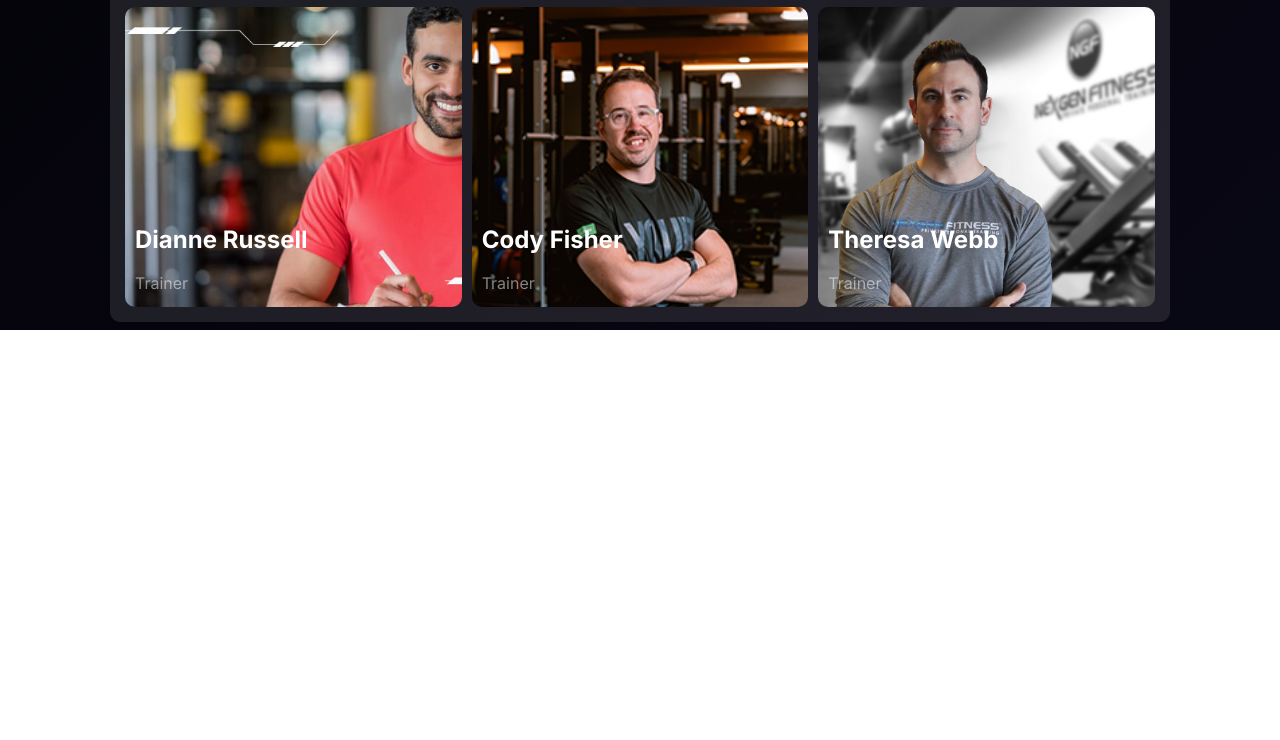
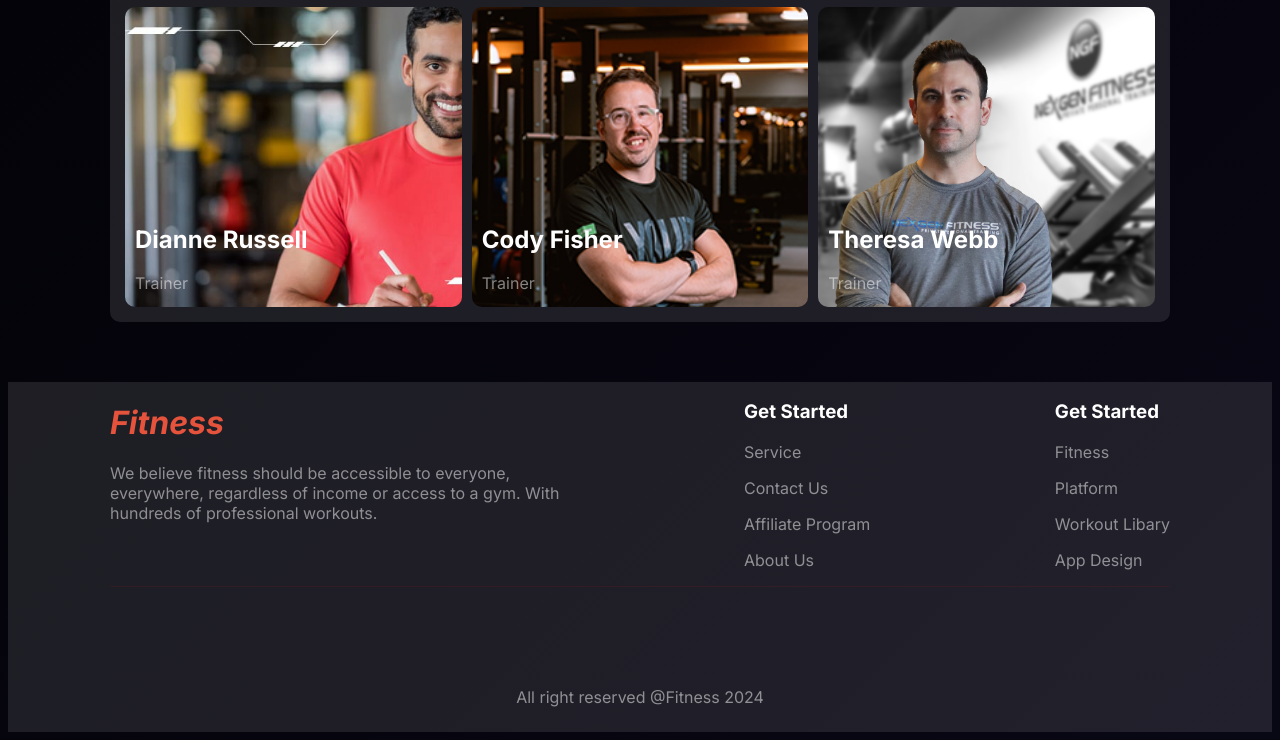
Before and after one commit to mohammad-imran-eng/fitness, a plain HTML site: page index.html in a window 1280 px wide. Shown: the part 2882-3622 px from the top of the page. Before the commit the page ends 3212 px from the top, so only its background shows below. Drawn offline with Linux system fonts and the light colour scheme; a web font is replaced by a local one.

Commit message:
added new section

```diff
--- a/index.html
+++ b/index.html
@@ -180,7 +180,8 @@
         <section class="ourTeam">
             <h1 class="title">Meet Our Team</h1>
             <p class="sub-title">We believe fitness should be accessible to everyone, everywhere, regardless of income
-               <br> or access to a gym.</p>
+                <br> or access to a gym.
+            </p>
             <div class="teamImg">
                 <div class="team-img1">
                     <div class="img-text">
@@ -223,6 +224,35 @@
 
     </main>
 
+    <footer>
+        <div class="footer-container">
+            <div class="first">
+                <h1>Fitness</h1>
+                <p>We believe fitness should be accessible to everyone,<br> everywhere, regardless of income or access to a
+                    gym. With <br> hundreds of professional workouts.</p>
+            </div>
+            <div class="second">
+                <h3>Get Started</h3>
+                <p>Service</p>
+                <p>Contact Us</p>
+                <p>Affiliate Program</p>
+                <p>About Us</p>
+            </div>
+            <div class="third">
+                <h3>Get Started</h3>
+                <p>Fitness</p>
+                <p>Platform</p>
+                <p>Workout Libary</p>
+                <p>App Design</p>
+            </div>
+        </div>
+        <div class="line"></div>
+        <div class="allright-reseve">
+            <p>All right reserved @Fitness 2024</p>
+        </div>
+    </footer>
+
+
 
 
 
--- a/styles/style.css
+++ b/styles/style.css
@@ -3,6 +3,15 @@ body {
     background-image: linear-gradient(315deg, #080714 0%, #000000 74%);
     overflow-x: hidden;
 }
+
+/* Similer code */
+
+
+
+
+/* Similer code */
+
+
 /* HEADER SECTION START HERE */
 
 header {
@@ -459,6 +468,52 @@ table td {
 
  /* OUR TEAM SECTION END HERE  */
 
+  /* FOOTER SECTION START HERE  */
+
+footer {
+    background: rgba(255, 255, 255, 0.1);
+    margin-top: 60px;
+    height: 350px;
+}
+.footer-container {
+    max-width: 1060px;
+    margin: 0 auto;
+    display: flex;
+    justify-content: space-between;
+}
+.footer-container .first h1 {
+    color: rgba(230, 83, 60, 1);
+    font-style: italic;
+}
+.footer-container h3 {
+    color: white;
+}
+
+.footer-container .first p {
+    color:  rgba(255, 255, 255, 0.5);
+}
+.footer-container .second p {
+    color:  rgba(255, 255, 255, 0.5);
+}
+.footer-container .third p {
+    color:  rgba(255, 255, 255, 0.5);
+}
+
+.line {
+    width: 1060px;
+    height: 1px;
+    background: hwb(0 5% 12% / 0.1);
+    margin: 0 auto;
+}
+.allright-reseve {
+    margin-top: 100px;
+   color:rgba(255, 255, 255, 0.5);
+    text-align: center;
+}
+
+  /* FOOTER SECTION END HERE  */
+
+
 /* ---------------------------------------------------------------------------------------------------- */
 
 
@@ -562,6 +617,9 @@ table td {
         grid-template-columns: repeat(1,1fr);
         row-gap: 10px;
     }
+    .footer-container {
+        flex-direction: column;
+    }
 
   }
 
```
